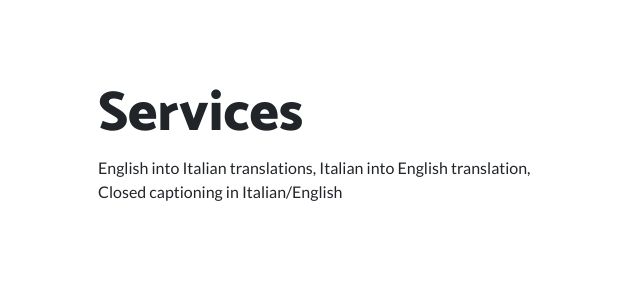
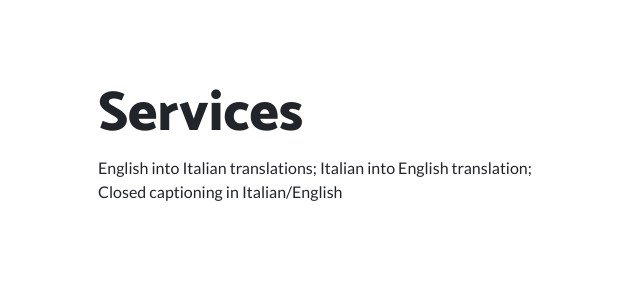
Before and after one commit to poeia/amadio-inc, a website: page index.html in a window 1280 px wide. Shown: the part 1035-1334 px from the top of the page, 605-1245 px from the left. Drawn offline with Linux system fonts and the light colour scheme.

Commit message:
Semicolons

```diff
--- a/index.html
+++ b/index.html
@@ -82,7 +82,7 @@
         <div class="col-lg-6">
           <div class="p-5">
             <h2 class="display-4">Services</h2>
-            <p>English into Italian translations, Italian into English translation, Closed captioning in Italian/English</p>
+            <p>English into Italian translations; Italian into English translation; Closed captioning in Italian/English</p>
           </div>
         </div>
       </div>
```
